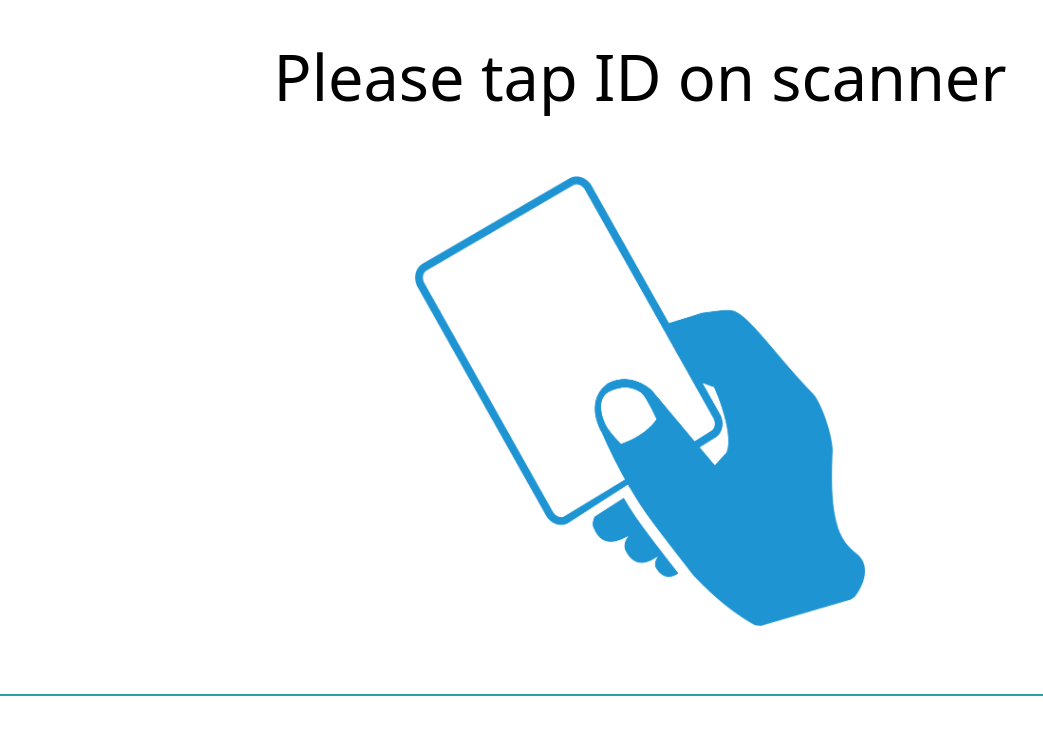
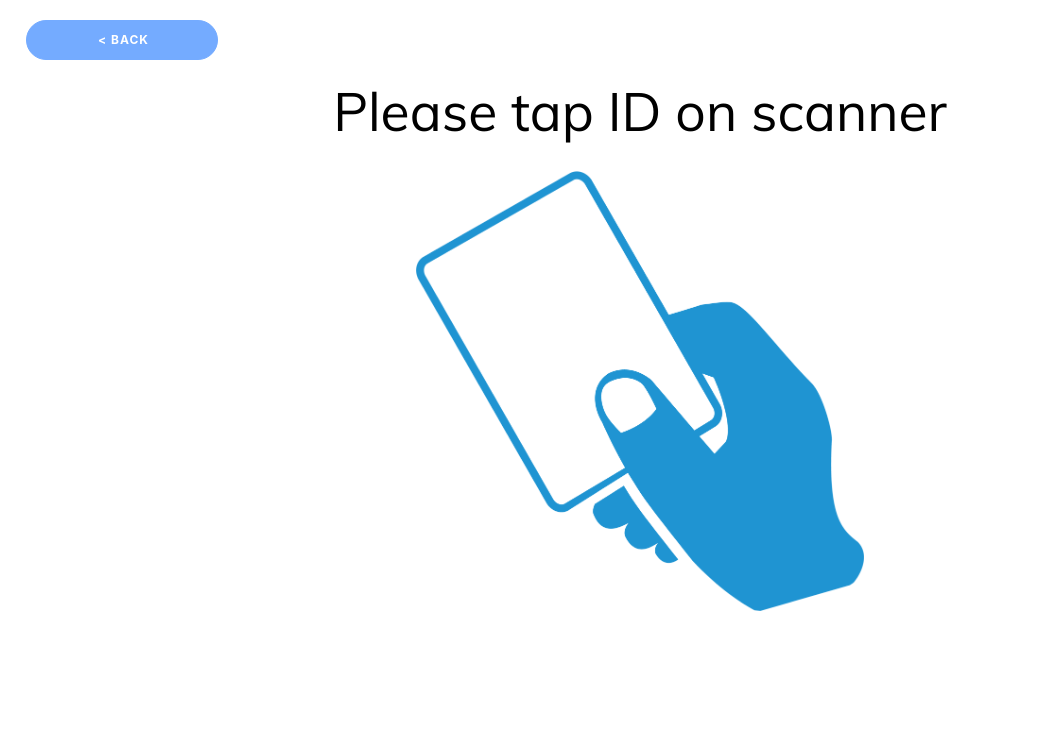
Before and after one commit to Tsukimiyu/vendaid, a PHP site: page /RFID.php in a window 1280 px wide. Shown: the top 735 px of the page, without its empty margins (0-1043 px from the left). Run offline with PHP 8.4, Linux system fonts and the light colour scheme.

Commit message:
Update RFID.php
//private RFID dimensions w/ back button

```diff
--- a/RFID.php
+++ b/RFID.php
@@ -30,6 +30,7 @@ if (isset($_POST['RFID'])){
 <head>
   <meta charset="utf-8">
   <meta name="viewport" content="width=device-width, initial-scale=1">
+  <link rel="stylesheet" href="css/style.css">
   <!-- Compiled and minified CSS -->
     <link rel="stylesheet" href="https://cdnjs.cloudflare.com/ajax/libs/materialize/1.0.0/css/materialize.min.css">
 
@@ -55,7 +56,6 @@ if (isset($_POST['RFID'])){
 <style>body {
     margin: 0;
     padding: 0;
-    font-family: sans-serif;
     background: url() no-repeat;
     background-size: cover;
     background-color: white;
@@ -81,17 +81,58 @@ body {
     color: white;
 }
 
-}</style>
+.button {
+  margin-top:20px;
+  height: 15%;
+  width: 15%;
+  margin-left: 2%;
+  border-radius: 20px;
+  border: 1px solid #74ABFF;
+  background-color: #74ABFF;
+  color: #FFFFFF;
+  font-size: 12px;
+  font-weight: bold;
+  padding: 1em;
+  letter-spacing: 1px;
+  text-transform: uppercase;
+  transition: transform 80ms ease-in;
+}
+
+.button:active {
+  transform: scale(0.95);
+}
+
+.button:focus {
+  background-color: #5C9DFF;
+  outline: none;
+}
+
+.textbox {
+  height: 2%;
+}
+
+.rfidtxt {
+  display: none;
+}
+
+.title1{
+
+  margin: 5px;
+  padding: 5px;
+ display: inline-block;
+
+}
+</style>
 <body>
-  <center> <h1 style= "font-family: sans; color:black;">Please tap ID on scanner</h1> </center>
-  <div class="row"></div>
-  <div class="row"></div>
-  <center><img src="images/RFID1.png"
-      width="450"
-      height="450"></center>
+
+  <div class="container-1">
+    <a href="carousel.php"><input type="button" placeholder="Back" class="button" value=" < Back"></a> <center> <h2 class="title1" style= "color:black;">Please tap ID on scanner</h2> </center>
+   <center>
+    <div class="row"></div>
+    <img src="images/RFID1.png" width="35%" height="35%"></center>
   <form name="form" action="" method="post">
-  <div class="textbox"><input style=back type="text" autofocus="autofocus" name="RFID" id="RFID">
+  <div class="textbox"><input style=back type="text" autofocus="autofocus" name="RFID" id="RFID" class="rfidtxt">
   </div>
-
+  </div>
 </body>
 </html>
```
